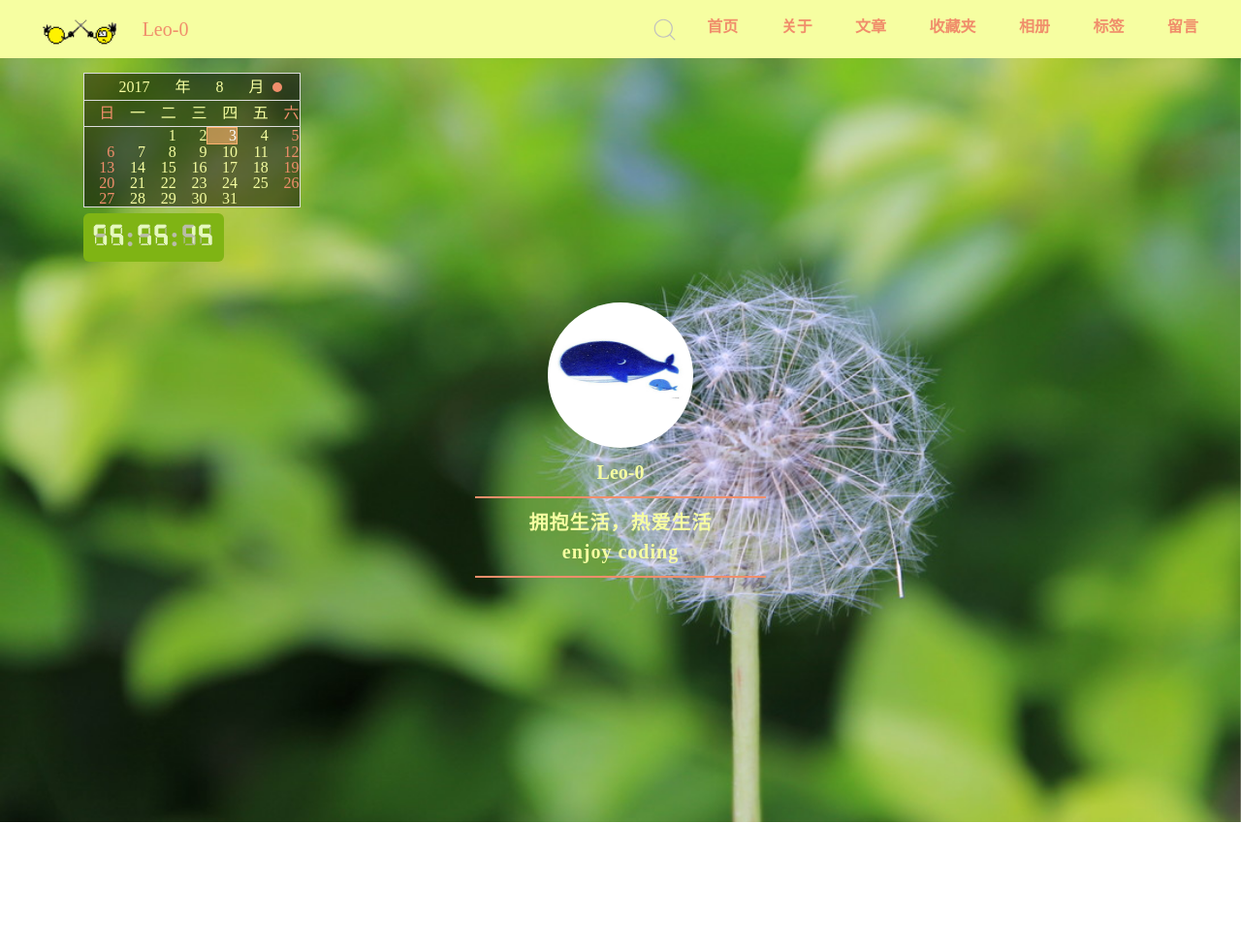
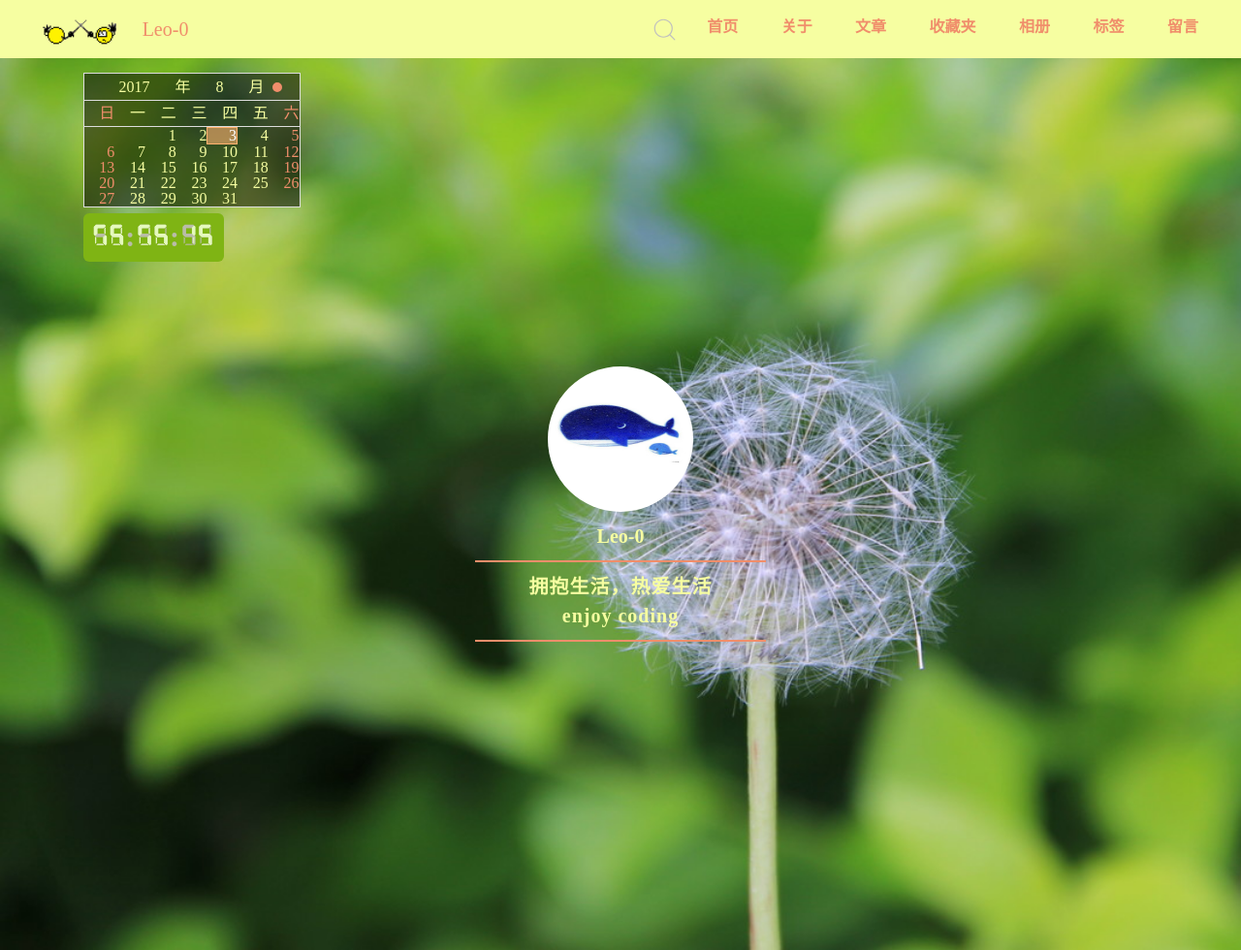
Before and after one commit to Leo-0/Leo-0.github.io, a Jekyll site: the page built from index.html, in a window 1280 px wide. Shown: the whole page at 97% size. Built offline with Jekyll 4.4.1, drawn with Linux system fonts in a browser that asks for light colours; some web fonts are replaced; before the commit the page ends 900 px from its top, so only the background shows below that.

Commit message:
删除header的max-height

```diff
--- a/assets/css/main.css
+++ b/assets/css/main.css
@@ -303,7 +303,6 @@ a {
 |**************************/
 header {
 	height: 100%;
-	max-height: 768px;
 	background: url("/images/green.jpg") no-repeat;
 	background-size: cover;
 	background-attachment: fixed;
```
